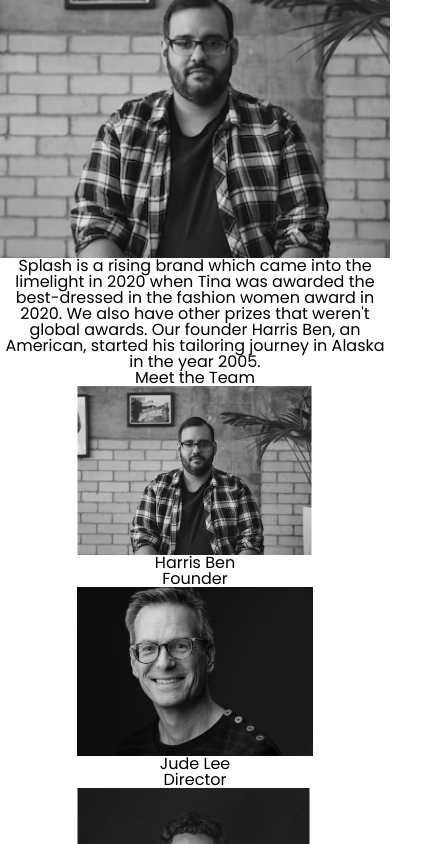
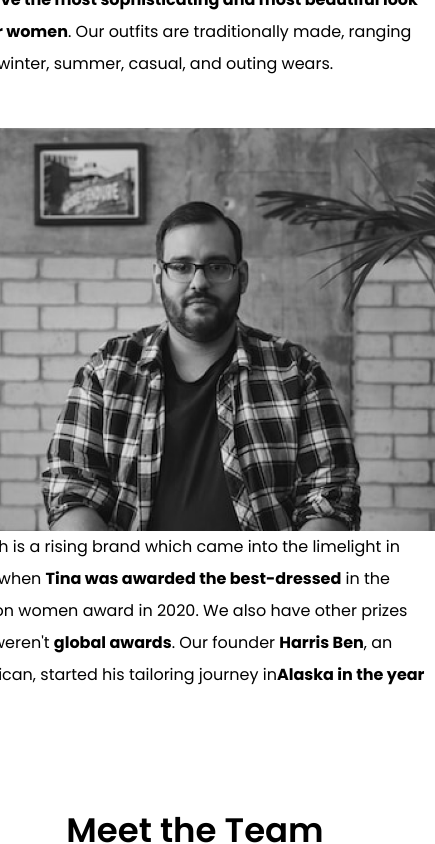
Before and after one commit to kizitech/Splash, a React (Vite) app: page /about in a window 390 px wide. Shown: the part 560-1404 px from the top of the page, 435 px wide, since content can reach past the window. Built offline with nearby package versions, Linux system fonts and the light colour scheme.

Commit message:
completed mobile about page

```diff
--- a/src/pages/About.jsx
+++ b/src/pages/About.jsx
@@ -14,25 +14,30 @@
           <div className="about__info">
             <img src={sketch} alt="clothes sketches" className="about__image" />
             <p className="about__text">
-              We give the most sophisticating and most beautiful look to our
-              women. Our outfits are traditionally made, ranging from winter,
-              summer, casual, and outing wears.
+              <strong>
+                We give the most sophisticating and most beautiful look to our
+                women
+              </strong>
+              . Our outfits are traditionally made, ranging from winter, summer,
+              casual, and outing wears.
             </p>
           </div>
           <div className="about__info">
             <img src={founder} alt="founder" className="about__image" />
             <p className="about__text">
               Splash is a rising brand which came into the limelight in 2020
-              when Tina was awarded the best-dressed in the fashion women award
-              in 2020. We also have other prizes that weren't global awards. Our
-              founder Harris Ben, an American, started his tailoring journey in
-              Alaska in the year 2005.
+              when <strong>Tina was awarded the best-dressed</strong> in the
+              fashion women award in 2020. We also have other prizes that
+              weren't <strong>global awards</strong>. Our founder{" "}
+              <strong>Harris Ben</strong>, an American, started his tailoring
+              journey in
+              <strong>Alaska in the year 2005</strong>.
             </p>
           </div>
         </section>
-        <section className="about__section">
+        <section className="about__team">
           <h1 className="about__team-title">Meet the Team</h1>
-          <div className="about__team">
+          <div className="about__team-workers">
             {splashTeam.map((team) => (
               <div key={team.id} className="about__team-member">
                 <img
--- a/src/sass/aboutStyles/About.scss
+++ b/src/sass/aboutStyles/About.scss
@@ -0,0 +1,84 @@
+@import "/src/sass/configStyles/config";
+
+.about {
+  &__title {
+    font-size: $h2;
+    margin: $p-sm 0;
+  }
+
+  &__section {
+    gap: 3em;
+    position: relative;
+    @include flex(left, unset, unset, column);
+  }
+
+  &__info {
+    @include flex(left, unset, unset, column);
+  }
+
+  &__text {
+    width: 30em;
+    font-weight: 400;
+    line-height: 2rem;
+  }
+
+  &__team {
+    width: 100%;
+    margin-top: 5em;
+
+    &-title {
+      font-size: $h2;
+      margin: $p-sm 0;
+      font-weight: 600;
+    }
+
+    &-workers {
+      @include flex(center, center, center, unset);
+
+      gap: 2em;
+      width: 100%;
+      display: grid;
+      padding: 5em $p-md;
+      background: #fafafa;
+      grid-template-columns: 1fr 1fr;
+    }
+
+    &-member {
+      @include flex(center, center, center, column);
+    }
+
+    &-image {
+      cursor: pointer;
+      transition: all 500ms;
+
+      &:hover {
+        transform: scale(1.05);
+      }
+    }
+
+    &-name {
+      font-weight: 600;
+      margin: 0.4em 0 0;
+    }
+
+    &-skill {
+      cursor: pointer;
+      font-weight: 300;
+      margin: 0.6em 0 0;
+      font-size: 0.8235rem;
+
+      &:hover {
+        text-decoration: underline;
+      }
+    }
+  }
+}
+
+@media (min-width: 40em) {
+  .about {
+    &__team-workers {
+        gap: 4em;
+      grid-template-columns: repeat(3, 18em);
+    }
+  }
+}
```
